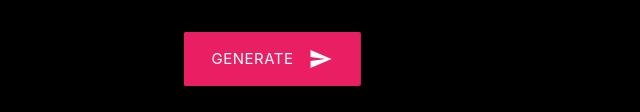
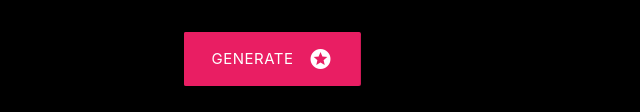
Before and after one commit to ashmohney/code-smiths, a plain HTML site: page index.html in a window 1280 px wide. Shown: the part 840-952 px from the top of the page, 368-1008 px from the left. Drawn offline with nearby package versions, Linux system fonts and the light colour scheme.

Commit message:
revisions 3-button icon added

```diff
--- a/index.html
+++ b/index.html
@@ -64,7 +64,7 @@
 
                     <div class="row center-align">
                             <button class="btn pink btn-large pulse" type="submit" name="action">GENERATE
-                                    <i class="material-icons right">send</i>
+                                    <i class="material-icons right">stars</i>
                             </button>
                     </div>
 
```
